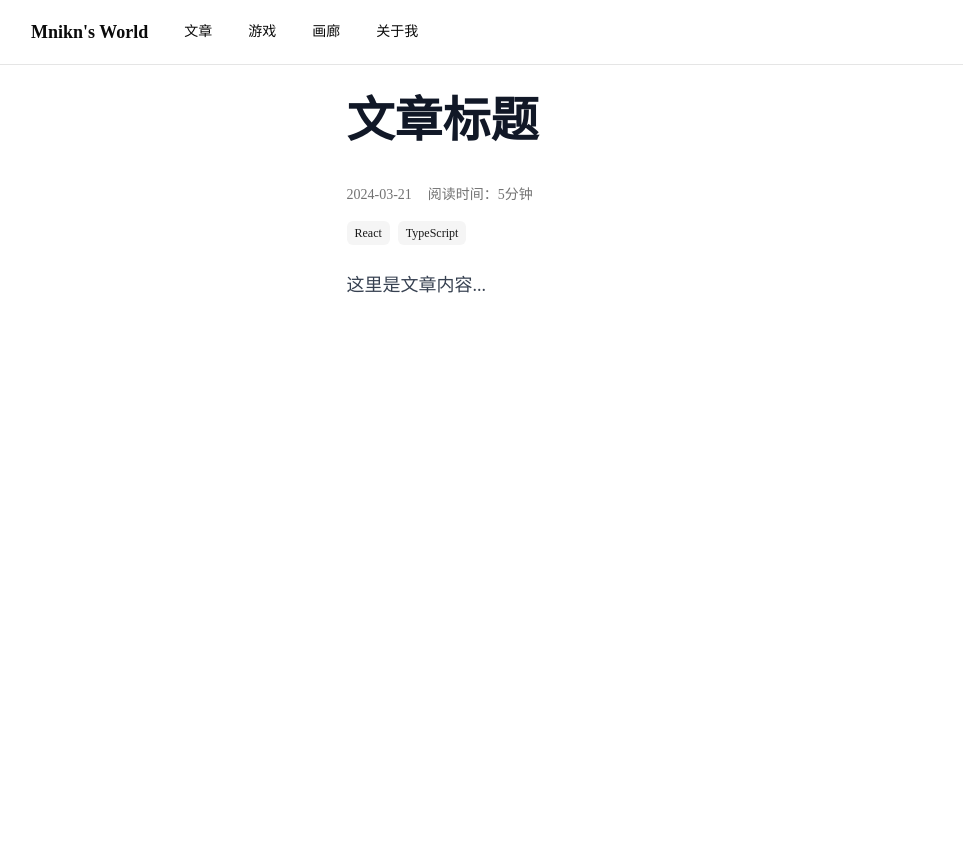
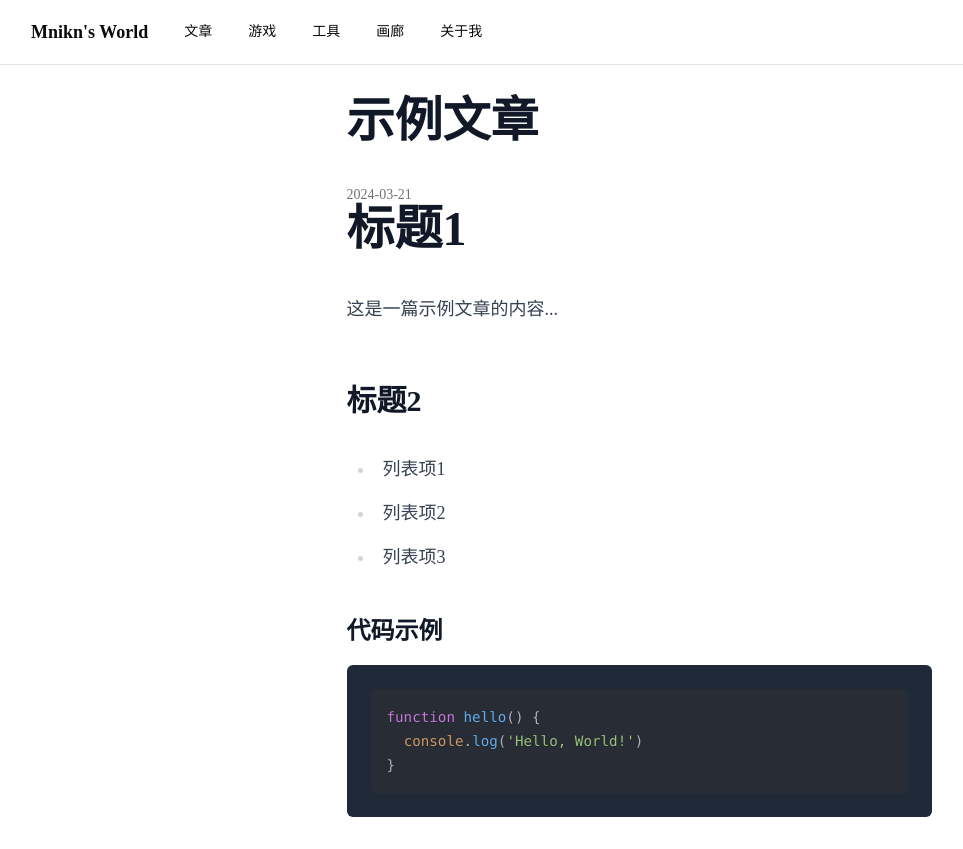
Before and after one commit to mnikn/mnikn.github.io, a React (Vite) app: page /posts/1 in a window 1280 px wide. Shown: the whole page, without its empty margins (1-964 px from the left). Before the commit the page ends 800 px from the top, so only its background shows below. Built offline with nearby package versions, Linux system fonts and the light colour scheme.

Commit message:
feat: update page

```diff
--- a/package.json
+++ b/package.json
@@ -25,12 +25,18 @@
   "dependencies": {
     "@radix-ui/react-navigation-menu": "^1.2.1",
     "@radix-ui/react-slot": "^1.1.0",
+    "@types/react-syntax-highlighter": "^15.5.13",
     "class-variance-authority": "^0.7.1",
     "clsx": "^2.1.1",
+    "gray-matter": "^4.0.3",
     "lucide-react": "^0.462.0",
+    "next-mdx-remote": "^5.0.0",
     "react": "^18.2.0",
     "react-dom": "^18.2.0",
+    "react-markdown": "^9.0.1",
     "react-router-dom": "^6.22.2",
+    "react-syntax-highlighter": "^15.6.1",
+    "remark-gfm": "^4.0.0",
     "tailwind-merge": "^2.5.5",
     "tailwindcss-animate": "^1.0.7"
   },
--- a/src/app.tsx
+++ b/src/app.tsx
@@ -1,4 +1,5 @@
 import { Header } from '@/components/layout/header'
+import { AppProvider } from '@/contexts/app-context'
 import About from '@/pages/about'
 import PostDetail from '@/pages/post-detail'
 import Posts from '@/pages/posts'
@@ -6,6 +7,7 @@ import { Route, BrowserRouter as Router, Routes } from 'react-router-dom'
 
 function App() {
   return (
+    <AppProvider>
       <Router>
         <div className="min-h-screen bg-background text-foreground">
           <Header />
@@ -19,6 +21,7 @@ function App() {
           </main>
         </div>
       </Router>
+    </AppProvider>
   )
 }
 
--- a/src/components/layout/header.tsx
+++ b/src/components/layout/header.tsx
@@ -4,6 +4,7 @@ import {
   NavigationMenuList,
   navigationMenuTriggerStyle,
 } from '@/components/ui/navigation-menu'
+import { menuItems } from '@/constants/menu'
 import { cn } from '@/lib/utils'
 import { Link } from 'react-router-dom'
 
@@ -18,26 +19,13 @@ export function Header() {
                 Mnikn's World
               </Link>
             </NavigationMenuItem>
-            <NavigationMenuItem>
-              <Link to="/posts" className={cn(navigationMenuTriggerStyle(), 'text-sm')}>
-                文章
-              </Link>
-            </NavigationMenuItem>
-            <NavigationMenuItem>
-              <Link to="/posts" className={cn(navigationMenuTriggerStyle(), 'text-sm')}>
-                游戏
-              </Link>
-            </NavigationMenuItem>
-            <NavigationMenuItem>
-              <Link to="/posts" className={cn(navigationMenuTriggerStyle(), 'text-sm')}>
-                画廊
-              </Link>
-            </NavigationMenuItem>
-            <NavigationMenuItem>
-              <Link to="/about" className={cn(navigationMenuTriggerStyle(), 'text-sm')}>
-                关于我
-              </Link>
-            </NavigationMenuItem>
+            {menuItems.map(item => (
+              <NavigationMenuItem key={item.key}>
+                <Link to={item.path} className={cn(navigationMenuTriggerStyle(), 'text-sm')}>
+                  {item.label}
+                </Link>
+              </NavigationMenuItem>
+            ))}
           </NavigationMenuList>
         </NavigationMenu>
       </div>
--- /dev/null
+++ b/src/constants/menu.ts
@@ -0,0 +1,29 @@
+import { MenuItem } from '@/types/menu'
+
+export const menuItems: MenuItem[] = [
+  {
+    key: 'posts',
+    label: '文章',
+    path: '/posts',
+  },
+  {
+    key: 'games',
+    label: '游戏',
+    path: '/games',
+  },
+  {
+    key: 'tools',
+    label: '工具',
+    path: '/tools',
+  },
+  {
+    key: 'gallery',
+    label: '画廊',
+    path: '/gallery',
+  },
+  {
+    key: 'about',
+    label: '关于我',
+    path: '/about',
+  },
+]
--- /dev/null
+++ b/src/contexts/app-context.tsx
@@ -0,0 +1,63 @@
+import { Post } from '@/types/post'
+import { createContext, useContext, useState } from 'react'
+
+interface AppContextType {
+  posts: Post[]
+  setPosts: (posts: Post[]) => void
+  getPostById: (id: string) => Post | undefined
+}
+
+const AppContext = createContext<AppContextType | undefined>(undefined)
+
+export function AppProvider({ children }: { children: React.ReactNode }) {
+  const [posts, setPosts] = useState<Post[]>([
+    {
+      id: '1',
+      title: '示例文章',
+      content: `
+# 标题1
+
+这是一篇示例文章的内容...
+
+## 标题2
+
+- 列表项1
+- 列表项2
+- 列表项3
+
+### 代码示例
+
+\`\`\`typescript
+function hello() {
+  console.log('Hello, World!')
+}
+\`\`\`
+    `,
+      date: '2024-03-21',
+    },
+  ])
+
+  const getPostById = (id: string) => {
+    return posts.find(post => post.id === id)
+  }
+
+  return (
+    <AppContext.Provider
+      value={{
+        posts,
+        setPosts,
+        getPostById,
+      }}
+    >
+      {children}
+    </AppContext.Provider>
+  )
+}
+
+export function useApp() {
+  const context = useContext(AppContext)
+  if (context === undefined) {
+    throw new Error('useApp must be used within an AppProvider')
+  }
+  return context
+}
--- a/src/pages/post-detail/index.tsx
+++ b/src/pages/post-detail/index.tsx
@@ -1,28 +1,58 @@
+import { useApp } from '@/contexts/app-context'
+import ReactMarkdown from 'react-markdown'
 import { useParams } from 'react-router-dom'
+import { Prism as SyntaxHighlighter } from 'react-syntax-highlighter'
+import { oneDark } from 'react-syntax-highlighter/dist/esm/styles/prism'
+import remarkGfm from 'remark-gfm'
 
-export default function PostDetail() {
+export function PostDetail() {
   const { id } = useParams()
+  const { getPostById } = useApp()
+  const post = getPostById(id || '')
+
+  if (!post) {
+    return <div className="container py-8">文章不存在</div>
+  }
 
   return (
     <div className="container py-8">
       <article className="prose dark:prose-invert lg:prose-lg mx-auto">
-        <h1>文章标题</h1>
-        <div className="flex items-center gap-4 text-sm text-muted-foreground">
-          <time>2024-03-21</time>
-          <div>阅读时间：5分钟</div>
+        <h1>{post.title}</h1>
+        <div className="text-sm text-muted-foreground">
+          <time>{post.date}</time>
         </div>
-        <div className="flex gap-2 my-4">
-          {['React', 'TypeScript'].map(tag => (
-            <span
-              key={tag}
-              className="px-2 py-1 text-xs rounded-md bg-secondary text-secondary-foreground"
-            >
-              {tag}
-            </span>
-          ))}
-        </div>
-        <p>这里是文章内容...</p>
+        <ReactMarkdown
+          remarkPlugins={[remarkGfm]}
+          components={{
+            code({
+              inline,
+              className,
+              children,
+              ...props
+            }: {
+              inline: boolean
+              className: string
+              children: React.ReactNode
+              [key: string]: any
+            }) {
+              const match = /language-(\w+)/.exec(className || '')
+              return !inline && match ? (
+                <SyntaxHighlighter {...props} style={oneDark} language={match[1]} PreTag="div">
+                  {String(children).replace(/\n$/, '')}
+                </SyntaxHighlighter>
+              ) : (
+                <code {...props} className={className}>
+                  {children}
+                </code>
+              )
+            },
+          }}
+        >
+          {post.content}
+        </ReactMarkdown>
       </article>
     </div>
   )
 }
+
+export default PostDetail
--- a/src/pages/posts/index.tsx
+++ b/src/pages/posts/index.tsx
@@ -1,18 +1,22 @@
+import { useApp } from '@/contexts/app-context'
+import { Link } from 'react-router-dom'
+
 export default function Posts() {
+  const { posts } = useApp()
+
   return (
     <div className="container py-8">
-      <h1 className="text-4xl font-bold mb-6">文章列表</h1>
       <div className="grid gap-6">
-        {/* 示例文章卡片 */}
-        <article className="p-6 bg-white rounded-lg shadow-md">
-          <h2 className="text-2xl font-bold mb-2">示例文章标题</h2>
-          <p className="text-gray-600 mb-4">这是一篇示例文章的摘要内容...</p>
-          <div className="flex items-center text-sm text-gray-500">
-            <span>发布于 2024-02-28</span>
-            <span className="mx-2">·</span>
-            <span>5 分钟阅读</span>
-          </div>
-        </article>
+        {posts.map(post => (
+          <article key={post.id} className="space-y-2">
+            <Link to={`/posts/${post.id}`}>
+              <h2 className="text-2xl font-bold hover:text-primary">{post.title}</h2>
+            </Link>
+            <p className="text-muted-foreground line-clamp-2">
+              {post.content.length > 1000 ? post.content.substring(0, 1000) + '...' : post.content}
+            </p>
+          </article>
+        ))}
       </div>
     </div>
   )
--- /dev/null
+++ b/src/types/menu.ts
@@ -0,0 +1,5 @@
+export interface MenuItem {
+  key: string
+  label: string
+  path: string
+}
--- /dev/null
+++ b/src/types/post.ts
@@ -0,0 +1,6 @@
+export interface Post {
+  id: string
+  title: string
+  content: string
+  date: string
+}
--- /dev/null
+++ b/src/utils/markdown.ts
@@ -0,0 +1,43 @@
+import fs from 'fs'
+import matter from 'gray-matter'
+import path from 'path'
+
+export interface MarkdownContent {
+  slug: string
+  content: string
+  frontmatter: {
+    title: string
+    date: string
+    description: string
+    [key: string]: any
+  }
+}
+
+export function getMarkdownFiles(directory: string): MarkdownContent[] {
+  const files = fs.readdirSync(path.join(process.cwd(), directory))
+
+  return files.map(filename => {
+    const slug = filename.replace('.md', '')
+    const filePath = path.join(process.cwd(), directory, filename)
+    const fileContents = fs.readFileSync(filePath, 'utf8')
+    const { data: frontmatter, content } = matter(fileContents)
+
+    return {
+      slug,
+      content,
+      frontmatter: frontmatter as MarkdownContent['frontmatter'],
+    }
+  })
+}
+
+export function getMarkdownFileBySlug(directory: string, slug: string): MarkdownContent {
+  const filePath = path.join(process.cwd(), directory, `${slug}.md`)
+  const fileContents = fs.readFileSync(filePath, 'utf8')
+  const { data: frontmatter, content } = matter(fileContents)
+
+  return {
+    slug,
+    content,
+    frontmatter: frontmatter as MarkdownContent['frontmatter'],
+  }
+}
```
Also changed, not shown: data/posts/about-me.md (added, +9 -0 lines), data/posts/hello-world.md (added, +13 -0 lines), 1 other file (tests, documents, lock files or other folders). Lines whose indentation alone changed are shown as unchanged.
